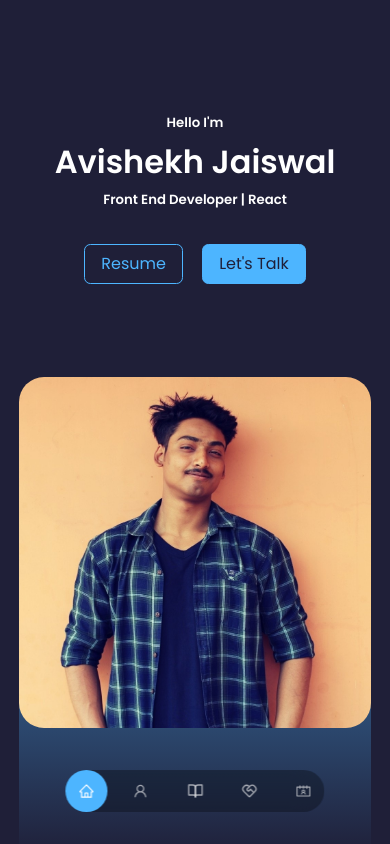
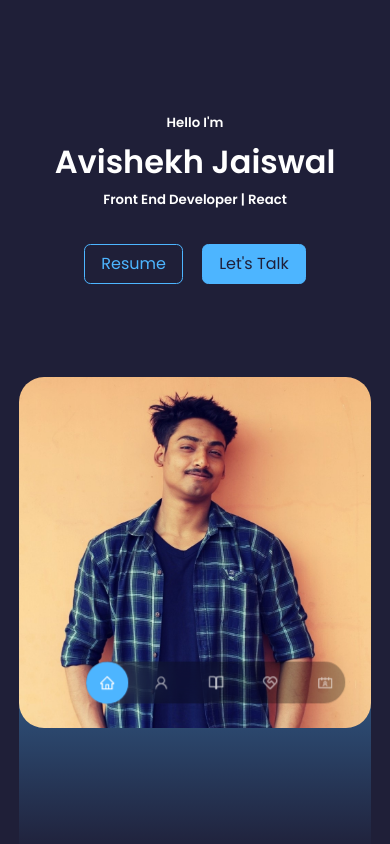
Before and after one commit to Avi-jaiz/avishekh-portfolio, a React (Create React App) app: page / in a window 390 px wide. Shown: the top 844 px of the page. Built offline with nearby package versions, Linux system fonts and the light colour scheme.

Commit message:
"done all a tag with form tag and style according to 300px width media query"

```diff
--- a/src/Components/Experience/experience.css
+++ b/src/Components/Experience/experience.css
@@ -85,6 +85,7 @@
      {
          gap:1rem;
 
+
      }
      section{
         height: 110vh;
@@ -96,3 +97,15 @@
          padding: 2rem 1rem;
      }
 }
+
+
+/* media query for max-width:300px */
+
+@media screen and (max-width:300px)
+{
+    .experience__container
+    {
+
+        justify-content: center;
+    }
+}
--- a/src/Components/Footer/Footer.jsx
+++ b/src/Components/Footer/Footer.jsx
@@ -9,19 +9,23 @@ function Footer() {
   return (
    <footer id='footer'>
     <a href="#" className='footer__logo'>AVISHEKH</a>
-    <ul className="permalinks">
-
-<li><a href="#">Home</a></li>
-<li><a href="#about">About</a></li>
-<li><a href="#experience">Experience</a></li>
-{/* <li><a href="#testimonials">Testimonials</a></li>
-<li><a href="#services">Services</a></li> */}
-<li><a href="#portfolio">Portfolio</a></li>
-<li><a href="#contact">Contact</a></li>
+<div className="permalinks">
+    <form className='permalinks' >
 
 
-    </ul>
 
+
+<button type='submit' form action="#">Home</button>
+<button type='submit' form action="#About">About</button>
+<button type='submit' form action="#experience">Experience</button>
+<button type='submit' form action="#portfolio">Portfolio</button>
+<button type='submit' form action="#contact">contact</button>
+
+{/* <li><a href="#contact">Contact</a></li> */}
+
+
+    </form>
+    </div>
     <div className="footer__socials">
 
 <form className='socials'>
--- a/src/Components/Footer/footer.css
+++ b/src/Components/Footer/footer.css
@@ -22,12 +22,43 @@ footer,a{
 
 .permalinks
 {
-    display: flex;
+    /* display: flex;
     flex-wrap: wrap;
     justify-content: center;
     gap: 2rem;
-    margin: 0 auto 3rem;
+    margin: 0 auto 3rem; */
+
+
+    display: flex;
+    flex-direction: row;
+    justify-content: center;
+    align-items: center;
+    padding: 2rem;
+
+    gap: 1.2rem;
+
 }
+
+.permalinks , button{
+    color: white;
+    padding: 1.5rem;
+    font-size: 1rem;
+    background: var(--color-primary);
+    font-weight: 400;
+
+}
+
+
+.permalinks , button:hover{
+    color: var(--color-bg);
+
+
+}
+
+
+
+
+
 
 .footer__socials
 {
@@ -55,7 +86,7 @@ footer,a{
 .footer__socials button:hover
 {
     background: transparent;
-    color: var(--color-white);
+    color: var(--color-bg);
     border-color: var(--color-bg-variant);
 
 }
@@ -88,6 +119,12 @@ footer,a{
 {
     flex-direction: column;
     gap: 1.5rem;
+
+}
+
+footer
+{
+    margin-top:10rem;
 }
 
 .footer__socials
--- a/src/Components/Nav/Nav.jsx
+++ b/src/Components/Nav/Nav.jsx
@@ -15,17 +15,30 @@ const [activeNav,SetActiveNav]=useState("#");
 
 
   return (
-    <nav>
 
-      <a href="#" title="Home" onClick={()=>SetActiveNav("#")}className={activeNav==="#" ? 'active':""}><AiOutlineHome /> </a>
 
-<a href="#about" title="About" onClick={()=>SetActiveNav('#about')} className={activeNav==="#about"?"active": ""}><AiOutlineUser /></a>
 
-<a href="#experience" title="Experience" onClick={()=>SetActiveNav("#experience")} className={activeNav==="#experience" ? 'active':""}><FiBookOpen /></a>
-<a href="#portfolio" title="Services" onClick={()=>SetActiveNav("#services")} className={activeNav==="#services"? "active" :""} ><RiServiceLine /></a>
-<a href="#contact" title="Contacts" onClick={()=>SetActiveNav("#contacts")} className={activeNav==="#contacts"?"active":""}><AiOutlineContacts /></a>
+      <form className='nav'>
 
-    </nav>
+<button type ='submit' form action ='#' title="Home" onClick={()=>SetActiveNav("#")}className={activeNav==="#" ? 'active':""}><AiOutlineHome /> </button>
+
+<button type ='submit' form action ='https://avishekh-portfolio.netlify.app/#about' title="About" onClick={()=>SetActiveNav("about")}className={activeNav==="about" ? 'active':""}><AiOutlineUser /> </button>
+
+<button type ='submit' form action ='https://avishekh-portfolio.netlify.app/#experience' title="Experience" onClick={()=>SetActiveNav("experience")}className={activeNav==="experience" ? 'active':""}><FiBookOpen /> </button>
+
+<button type ='submit' form action ='https://avishekh-portfolio.netlify.app/#portfolio' title="Portfolio" onClick={()=>SetActiveNav("portfolio")}className={activeNav==="portfolio" ? 'active':""}><RiServiceLine /> </button>
+
+<button type ='submit' form action ='https://avishekh-portfolio.netlify.app/#contact' title="Contact" onClick={()=>SetActiveNav("contact")}className={activeNav==="contact" ? 'active':""}><AiOutlineContacts /> </button>
+
+
+
+
+
+</form>
+
+
+
+
   )
 }
 
--- a/src/Components/Nav/nav.css
+++ b/src/Components/Nav/nav.css
@@ -1,4 +1,7 @@
-nav{
+
+
+
+.nav{
     background: rgba(0,0,0,0.3);
     width: max-content;
     gap:0.8rem;
@@ -11,27 +14,32 @@ nav{
     display: flex;
     border-radius: 3rem;
     backdrop-filter: blur(15px);
+    display: flex;
+    transform: rotate(-90deg);
 
 
 }
 
 
-nav a
+
+
+.nav button
 {
     background:transparent;
     padding: 0.8rem;
     border-radius: 50%;
     display: flex;
     color: var(--color-light);
+    transform: rotate(90deg);
 }
 
-nav button:a
+.nav button:hover
 {
     background-color: rgba(0,0,0,0.3);
 
 }
 
-nav a.active{
+.nav button.active{
 background: var(--color-primary);
 color: var(--color-white);
 }
```
